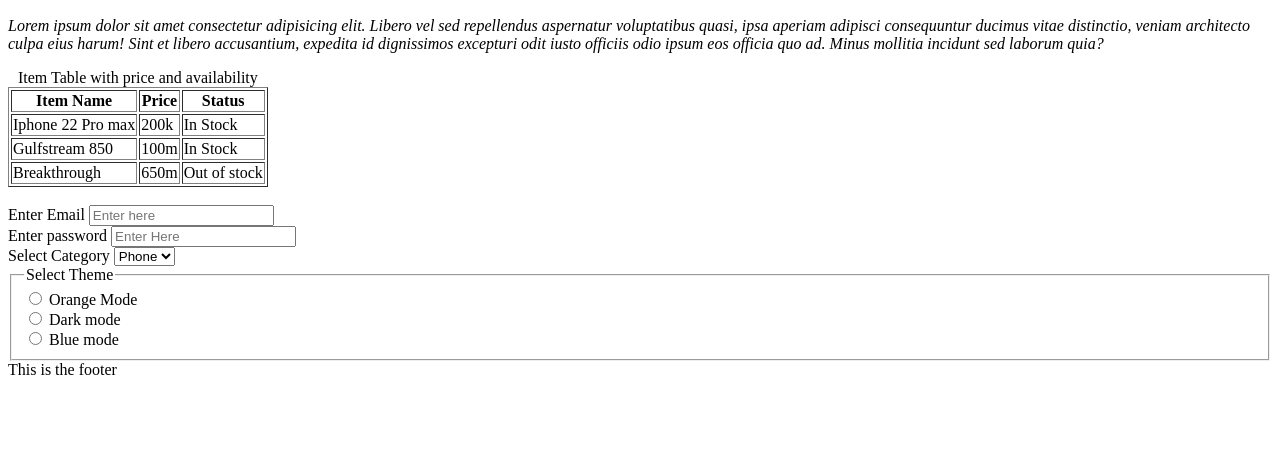
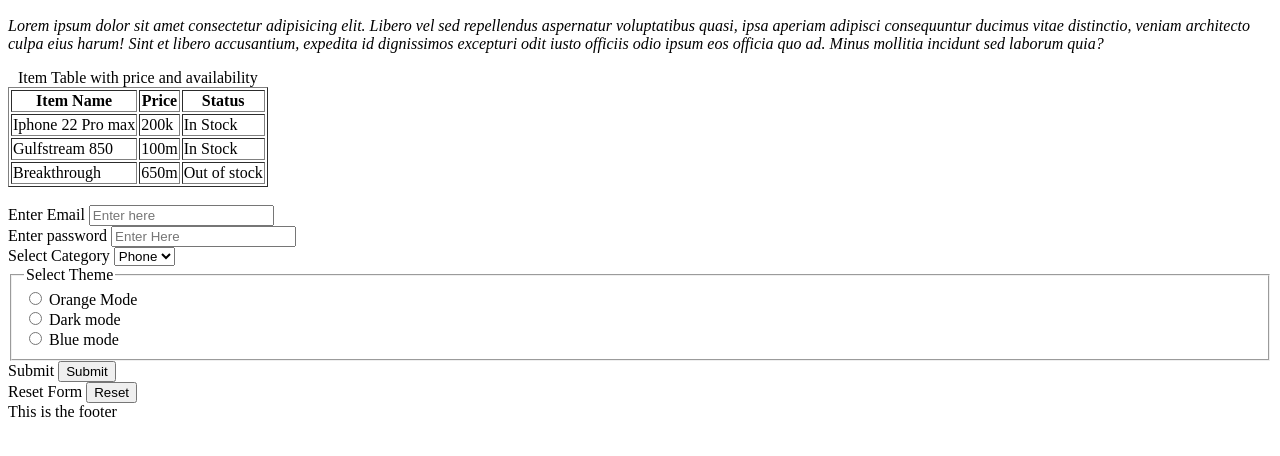
Before and after one commit to HeyAKSOLO/Project_prm, a plain HTML site: page index.htm in a window 1280 px wide. Shown: the part 110-566 px from the top of the page. Drawn offline with Linux system fonts and the light colour scheme.

Commit message:
add submit and reset button to form

```diff
--- a/index.htm
+++ b/index.htm
@@ -79,6 +79,11 @@
                         </div>
                     </fieldset>
                 </div>
+                <label for="">Submit</label>
+                <input type="submit">
+                <br>
+                <label for="">Reset Form</label>
+                <input type="reset">
             </form>
         </section>
     </main>
```
